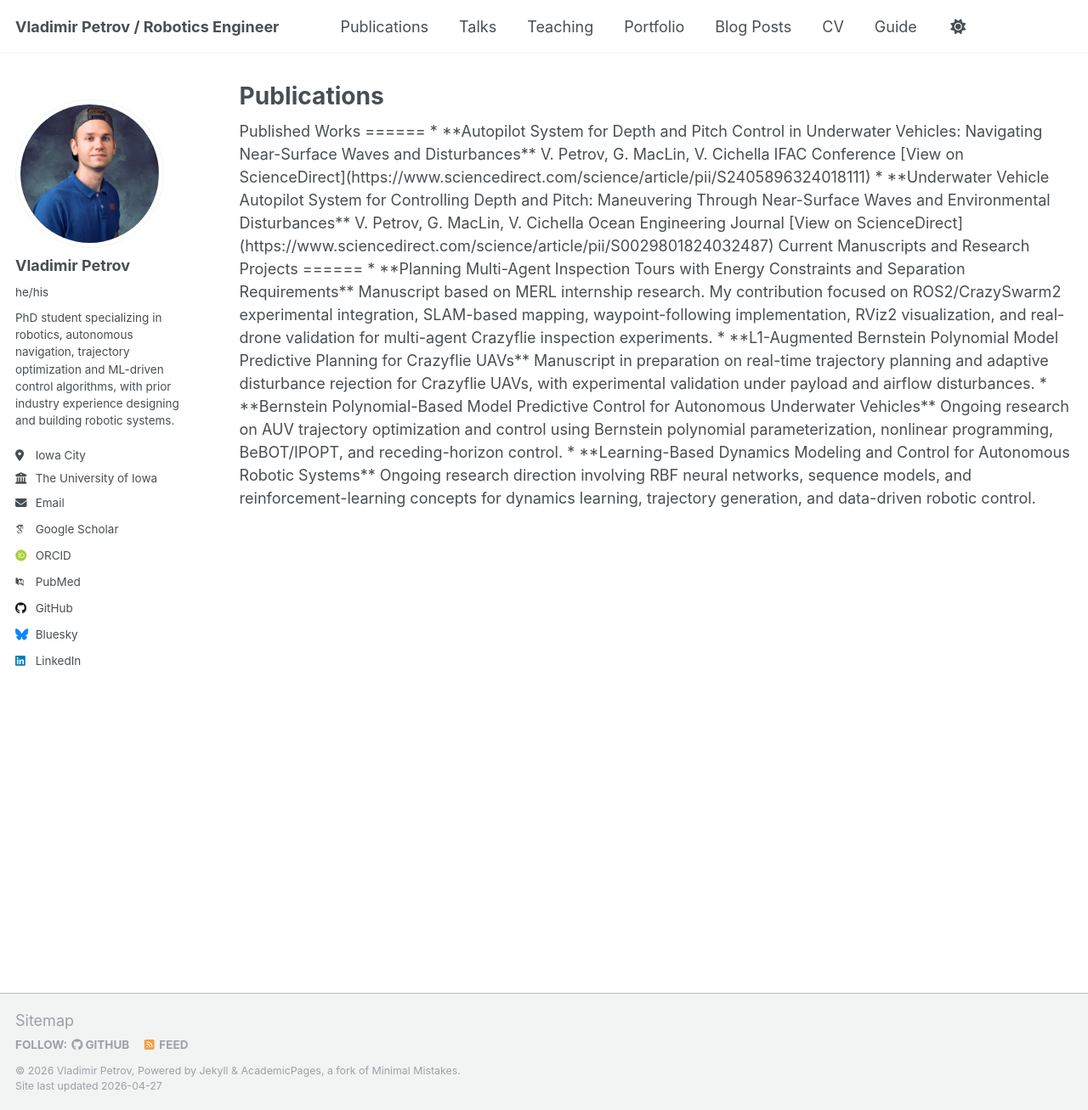
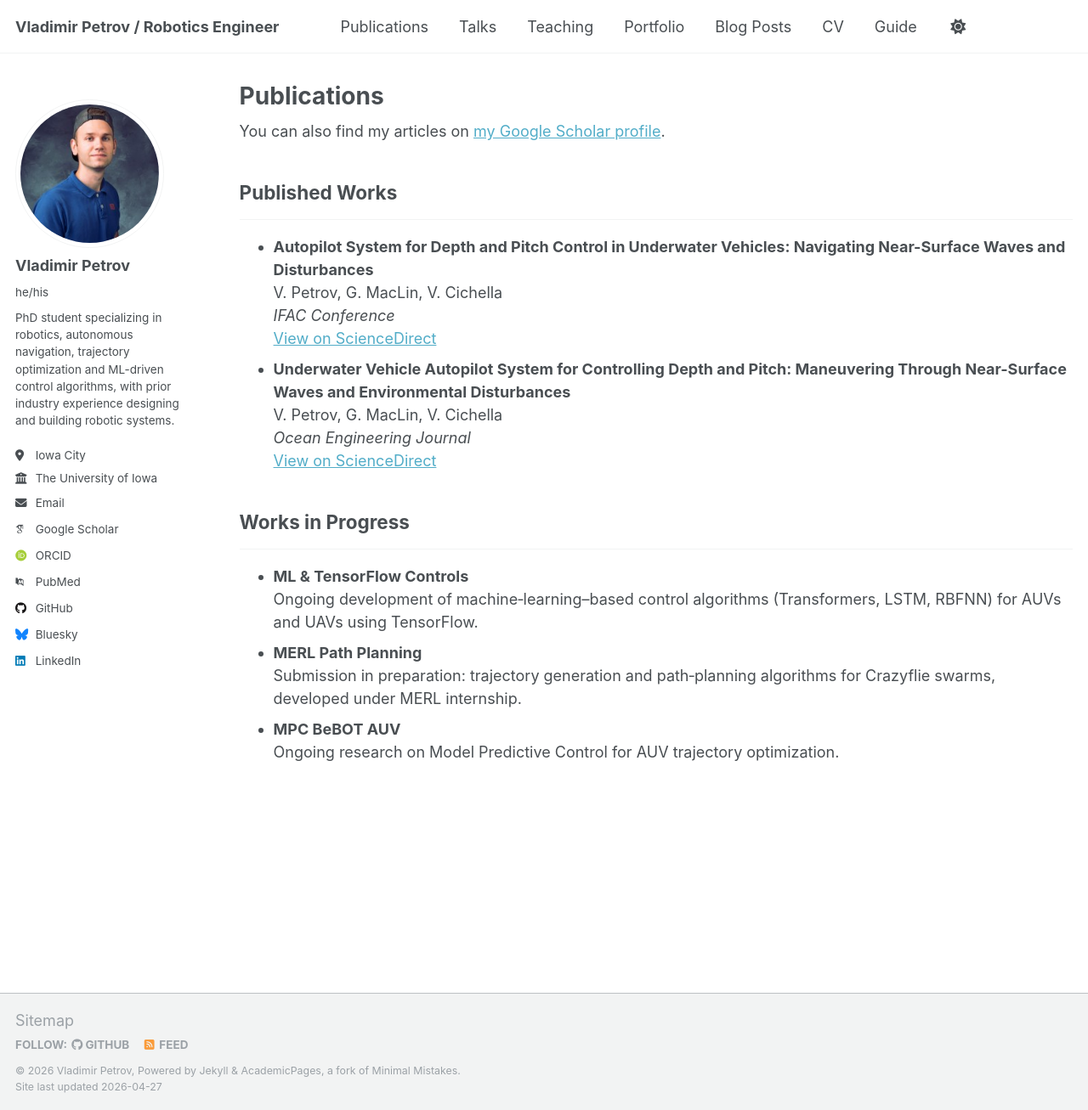
Before and after one commit to wladimirpetrov/wladimirpetrov.github.io, a Jekyll site: the page built from _pages/publications.html, in a window 1280 px wide and 1307 px high. Shown: the whole window at 85% size. Built offline with Jekyll 4.4.1, drawn with Linux system fonts in a browser that asks for light colours; some web fonts are replaced.

Commit message:
Revert "publications page updated"
This reverts commit 6eb60c2b1aed2eb725f84b70a1acb9aaaeae61b6.

```diff
--- a/_pages/publications.html
+++ b/_pages/publications.html
@@ -5,32 +5,42 @@ permalink: /publications/
 author_profile: true
 ---
 
+{% if site.author.googlescholar %}
+  <div class="wordwrap">You can also find my articles on <a href="{{site.author.googlescholar}}">my Google Scholar profile</a>.</div>
+{% endif %}
+
 {% include base_path %}
 
-Published Works
-======
+<h2>Published Works</h2>
+<hr />
+<ul>
+  <li>
+    <strong>Autopilot System for Depth and Pitch Control in Underwater Vehicles: Navigating Near-Surface Waves and Disturbances</strong><br />
+    V. Petrov, G. MacLin, V. Cichella<br />
+    <em>IFAC Conference</em><br />
+    <a href="https://www.sciencedirect.com/science/article/pii/S2405896324018111" target="_blank">View on ScienceDirect</a>
+  </li>
+  <li>
+    <strong>Underwater Vehicle Autopilot System for Controlling Depth and Pitch: Maneuvering Through Near-Surface Waves and Environmental Disturbances</strong><br />
+    V. Petrov, G. MacLin, V. Cichella<br />
+    <em>Ocean Engineering Journal</em><br />
+    <a href="https://www.sciencedirect.com/science/article/pii/S0029801824032487" target="_blank">View on ScienceDirect</a>
+  </li>
+</ul>
 
-* **Autopilot System for Depth and Pitch Control in Underwater Vehicles: Navigating Near-Surface Waves and Disturbances**
-  V. Petrov, G. MacLin, V. Cichella
-  IFAC Conference
-  [View on ScienceDirect](https://www.sciencedirect.com/science/article/pii/S2405896324018111)
-
-* **Underwater Vehicle Autopilot System for Controlling Depth and Pitch: Maneuvering Through Near-Surface Waves and Environmental Disturbances**
-  V. Petrov, G. MacLin, V. Cichella
-  Ocean Engineering Journal
-  [View on ScienceDirect](https://www.sciencedirect.com/science/article/pii/S0029801824032487)
-
-Current Manuscripts and Research Projects
-======
-
-* **Planning Multi-Agent Inspection Tours with Energy Constraints and Separation Requirements**
-  Manuscript based on MERL internship research. My contribution focused on ROS2/CrazySwarm2 experimental integration, SLAM-based mapping, waypoint-following implementation, RViz2 visualization, and real-drone validation for multi-agent Crazyflie inspection experiments.
-
-* **L1-Augmented Bernstein Polynomial Model Predictive Planning for Crazyflie UAVs**
-  Manuscript in preparation on real-time trajectory planning and adaptive disturbance rejection for Crazyflie UAVs, with experimental validation under payload and airflow disturbances.
-
-* **Bernstein Polynomial-Based Model Predictive Control for Autonomous Underwater Vehicles**
-  Ongoing research on AUV trajectory optimization and control using Bernstein polynomial parameterization, nonlinear programming, BeBOT/IPOPT, and receding-horizon control.
-
-* **Learning-Based Dynamics Modeling and Control for Autonomous Robotic Systems**
-  Ongoing research direction involving RBF neural networks, sequence models, and reinforcement-learning concepts for dynamics learning, trajectory generation, and data-driven robotic control.
+<h2>Works in Progress</h2>
+<hr />
+<ul>
+  <li>
+    <strong>ML & TensorFlow Controls</strong><br />
+    Ongoing development of machine‐learning–based control algorithms (Transformers, LSTM, RBFNN) for AUVs and UAVs using TensorFlow.
+  </li>
+  <li>
+    <strong>MERL Path Planning</strong><br />
+    Submission in preparation: trajectory generation and path‐planning algorithms for Crazyflie swarms, developed under MERL internship.
+  </li>
+  <li>
+    <strong>MPC BeBOT AUV</strong><br />
+    Ongoing research on Model Predictive Control for AUV trajectory optimization.
+  </li>
+</ul>
```
